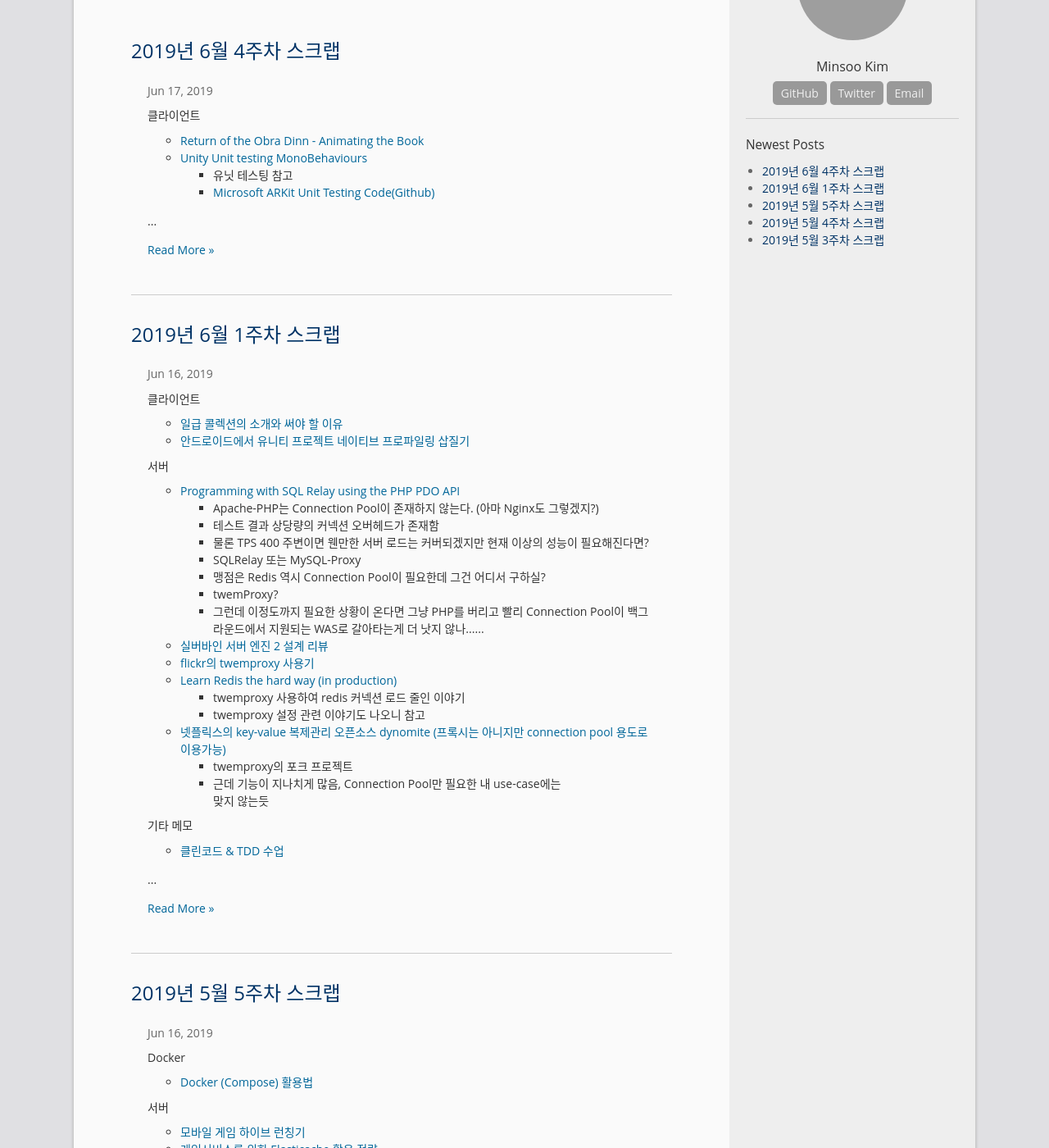
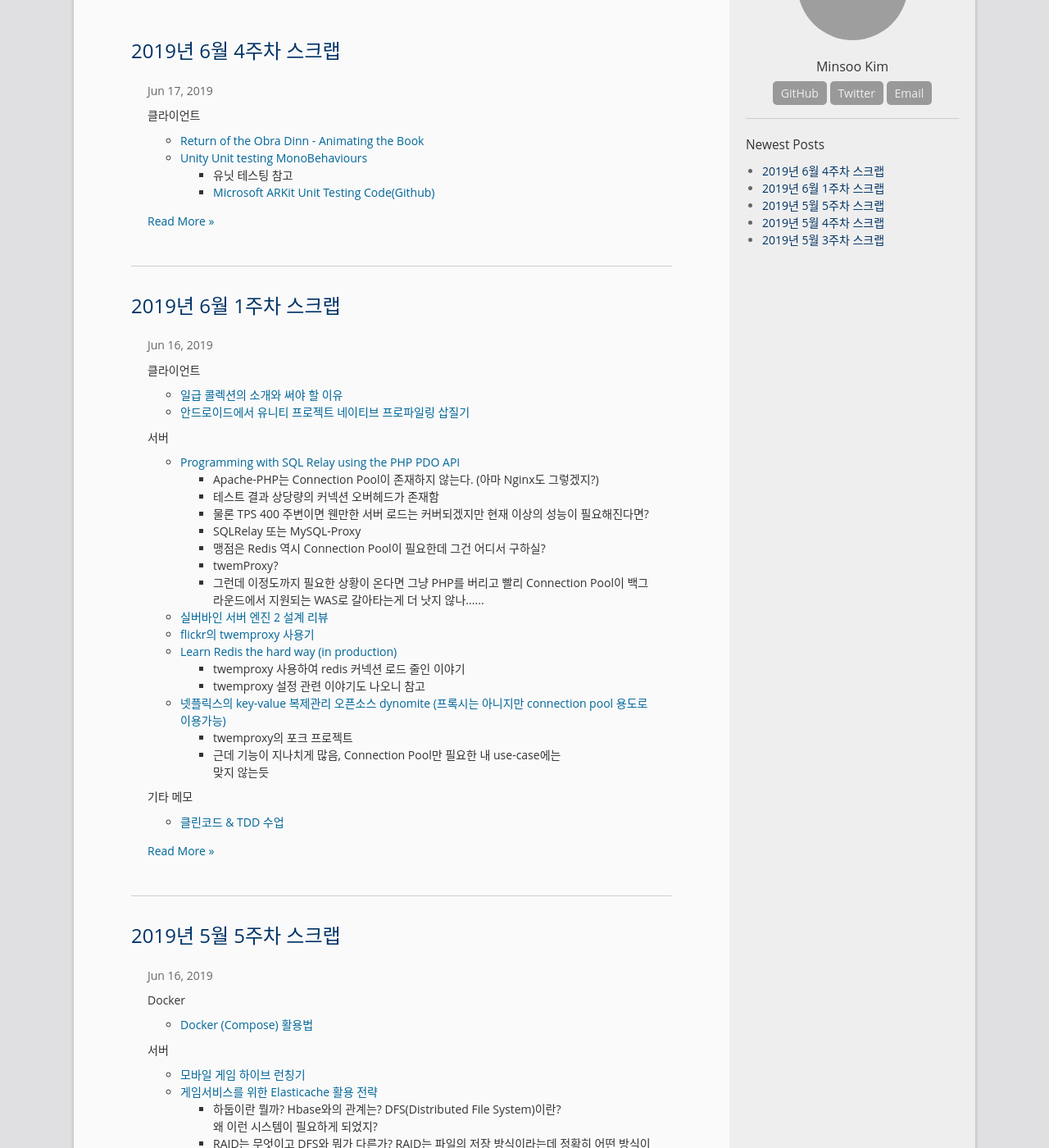
Before and after one commit to GarlicDipping/garlicdipping.github.io, a Jekyll site: the page built from index.html, in a window 1280 px wide and 1400 px high, scrolled down 208 px. Shown: the whole window at 82% size. Built offline with Jekyll 4.4.1, drawn with Linux system fonts in a browser that asks for light colours; the list of posts is cut into pages by our own code; grey boxes are pictures that could not be loaded.

Commit message:
no message

```diff
--- a/index.html
+++ b/index.html
@@ -18,9 +18,6 @@ layout: default
         <div class="post-excerpt">
           {%   if post.content contains site.excerpt_separator or post.content != post.excerpt %}{{ post.excerpt }}
           {%   else %}{{ post.excerpt }}{% endif %}
-          <p>
-            ...
-          </p>
           <p>
             <a class="post-link" href="{{ post.url | prepend: site.baseurl }}">Read More &raquo;</a>
           </p>
```
